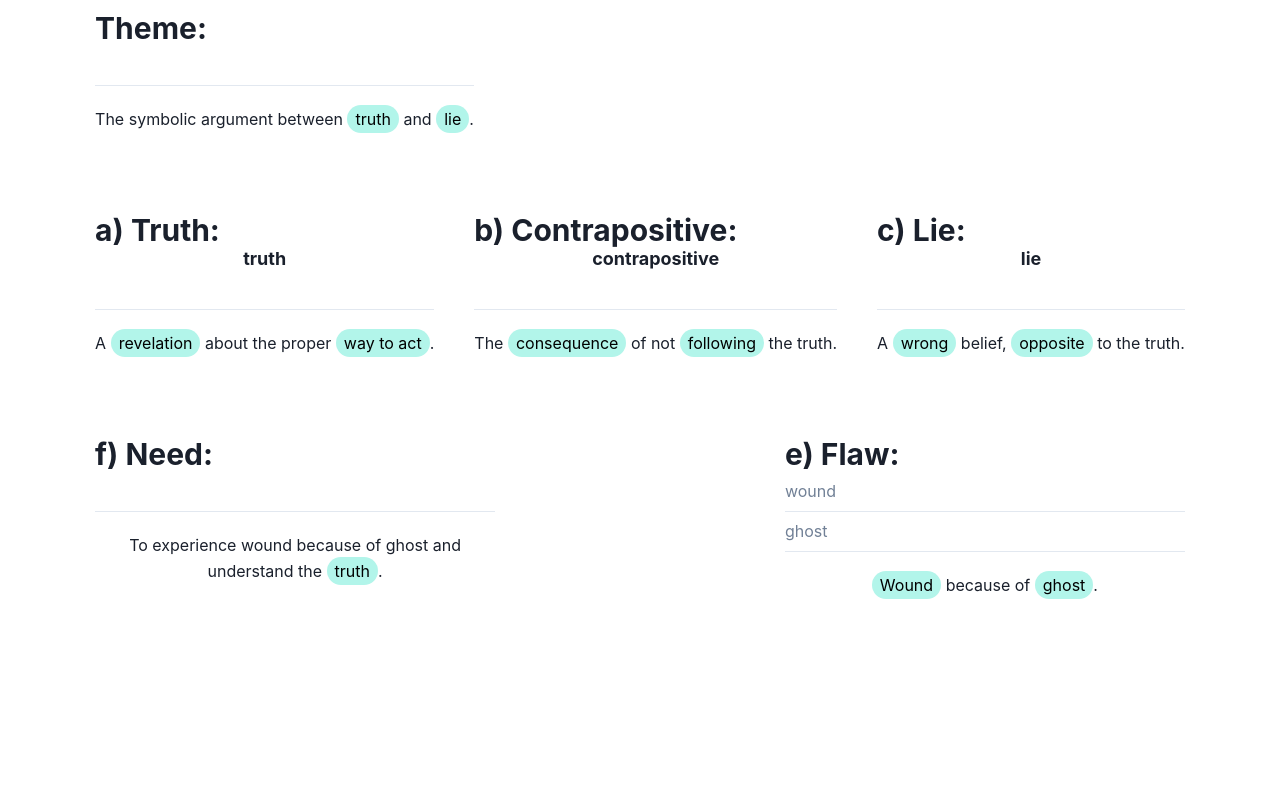
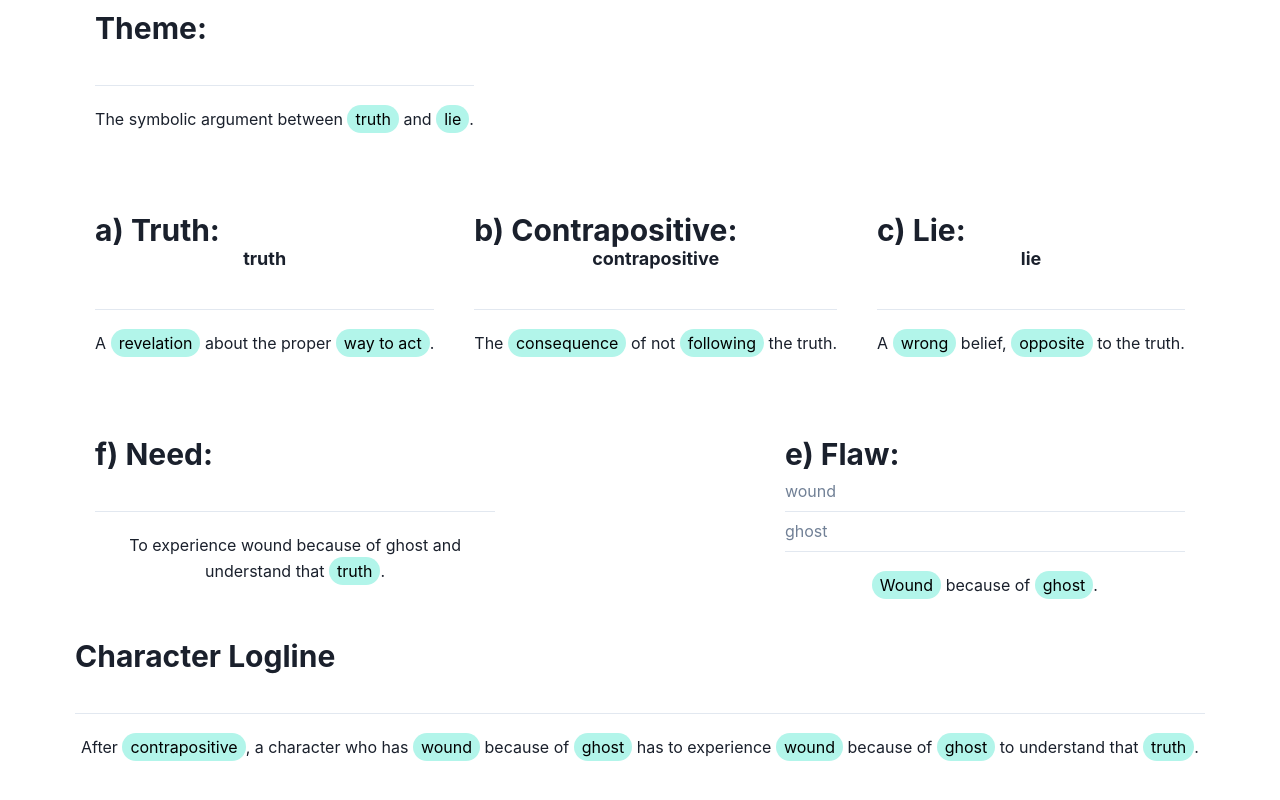
Before and after one commit to MauLight/vite-react-dramatic-basis, a React (Vite) app: page / in a window 1280 px wide. Shown: the part 226-1026 px from the top of the page. Before the commit the page ends 936 px from the top, so only its background shows below. Built offline with nearby package versions, Linux system fonts and the light colour scheme.

Commit message:
character logline added

```diff
--- a/src/components/ch_logline.jsx
+++ b/src/components/ch_logline.jsx
@@ -0,0 +1,30 @@
+import { useContext } from "react"
+import { Box, Flex, Heading, Highlight, Input, Text } from "@chakra-ui/react"
+import { AppContext } from "../views/dramatic"
+
+export const CH_Logline = () => {
+
+    const { state, dispatch } = useContext(AppContext)
+
+    const changeInputValue = (type, value) => {
+        dispatch({ type: type, payload: value })
+    }
+
+    return (
+        <Box>
+            <Heading as="h4" textAlign="left" fontSize={30}>Character Logline</Heading>
+            <Input variant="flushed" type="text" onChange={e => changeInputValue("ch_logline", e.target.value)} />
+            <Text mt={5} lineHeight='tall'>
+                <Highlight
+                    className="description"
+                    query={['contrapositive', 'wound', 'ghost', 'truth']}
+                    styles={{ px: '2', py: '1', rounded: 'full', bg: 'teal.100' }}
+
+                >
+                    {!state.ch_logline ? `After ${state.contrapositive}, a character who has ${state.wound.toLowerCase()} because of ${state.ghost} has to experience ${state.wound.toLowerCase()} because of ${state.ghost} to understand that ${state.truth}.` : state.ch_logline}
+                </Highlight>
+            </Text>
+        </Box>
+    )
+
+}
--- a/src/components/character.jsx
+++ b/src/components/character.jsx
@@ -22,7 +22,7 @@ export const Character = () => {
                         styles={{ px: '2', py: '1', rounded: 'full', bg: 'teal.100' }}
 
                     >
-                        {!state.need ? `To experience ${state.wound.toLowerCase()} because of ${state.ghost} and understand the truth.` : state.need}
+                        {!state.need ? `To experience ${state.wound.toLowerCase()} because of ${state.ghost} and understand that ${state.truth}.` : state.need}
                     </Highlight>
                 </Text>
             </Box>
--- a/src/views/dramatic.jsx
+++ b/src/views/dramatic.jsx
@@ -2,6 +2,7 @@ import { Box, Container, Divider, Flex, HStack, Heading, Highlight, Input, Text
 import { createContext, useState, useReducer } from "react"
 import { Theme } from "../components/theme"
 import { Character } from "../components/character"
+import { CH_Logline } from "../components/ch_logline";
 
 export const AppContext = createContext();
 
@@ -22,6 +23,7 @@ const reducer = (state, action) => {
     if (action.type === 'need') return { ...state, need: action.payload }
     if (action.type === 'wound') return { ...state, wound: action.payload }
     if (action.type === 'ghost') return { ...state, ghost: action.payload }
+    if (action.type === 'ch_logline') return { ...state, ch_logline: action.payload }
 }
 
 export const Dramatic = () => {
@@ -40,6 +42,7 @@ export const Dramatic = () => {
             <AppContext.Provider value={{ state, dispatch }}>
                 <Theme />
                 <Character />
+                <CH_Logline />
             </AppContext.Provider>
         </Container>
     )
```
